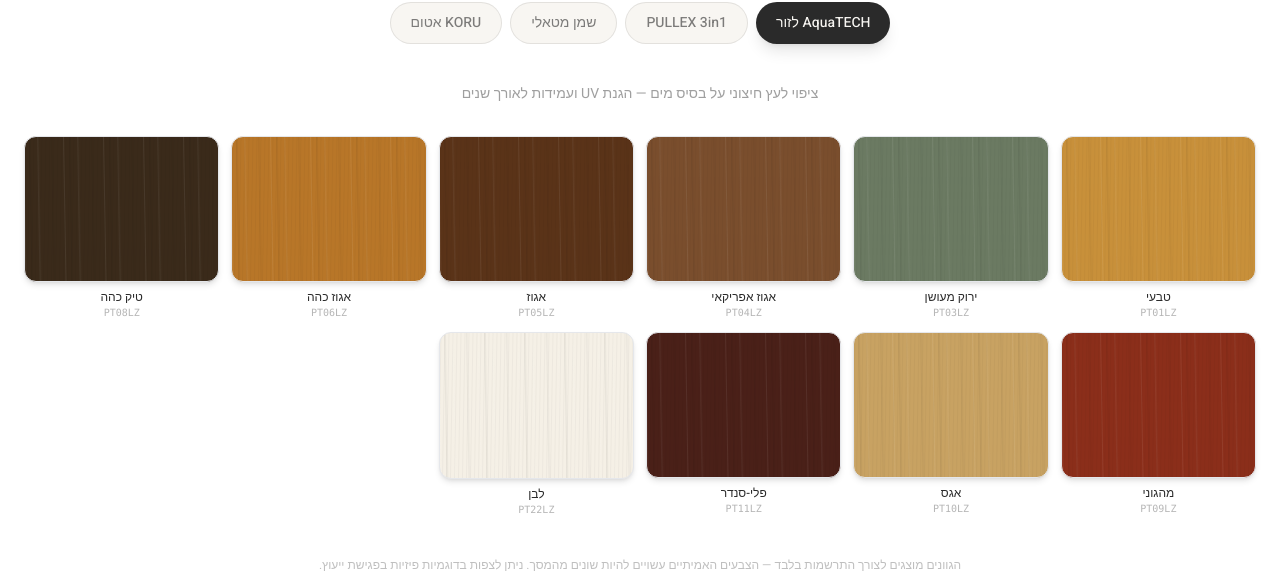
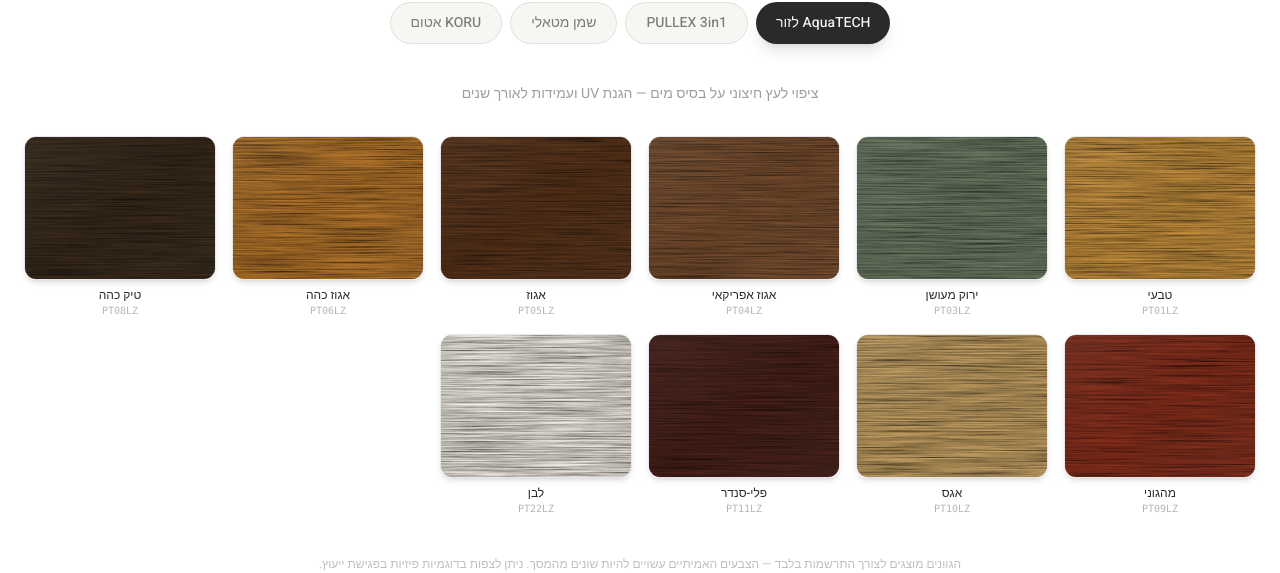
Before and after one commit to shalom3315/reef-woodworks, a Next.js app: page / in a window 1280 px wide. Shown: the part 3729-4302 px from the top of the page. Built offline with nearby package versions, Linux system fonts and the light colour scheme; no server answers; the database is empty.

Commit message:
feat: realistic SVG wood grain texture for color swatches

```diff
--- a/src/components/sections/ColorSwatches.tsx
+++ b/src/components/sections/ColorSwatches.tsx
@@ -5,35 +5,49 @@ import { motion, AnimatePresence } from 'framer-motion'
 import { X, Paintbrush2, CheckCircle2 } from 'lucide-react'
 import { COLOR_GROUPS, type ColorSwatch, type ColorGroup } from '@/data/colorSwatches'
 
-function woodStyle(hex: string): React.CSSProperties {
-  return {
-    backgroundColor: hex,
-    backgroundImage: `
-      repeating-linear-gradient(
-        89deg,
-        transparent 0px,
-        rgba(255,255,255,0.07) 1px,
-        transparent 2px,
-        transparent 6px,
-        rgba(0,0,0,0.05) 7px,
-        transparent 9px,
-        transparent 14px,
-        rgba(255,255,255,0.05) 15px,
-        transparent 17px,
-        transparent 28px,
-        rgba(0,0,0,0.04) 29px,
-        transparent 31px,
-        transparent 40px
-      ),
-      repeating-linear-gradient(
-        91deg,
-        transparent 0px,
-        rgba(0,0,0,0.03) 1px,
-        transparent 2px,
-        transparent 4px
-      )
-    `,
-  }
+function WoodPlank({ hex, className, seed = 5 }: { hex: string; className?: string; seed?: number }) {
+  const id = `wg-${hex.slice(1)}-${seed}`
+  return (
+    <svg
+      xmlns="http://www.w3.org/2000/svg"
+      className={className}
+      style={{ display: 'block', width: '100%', height: '100%' }}
+      preserveAspectRatio="xMidYMid slice"
+    >
+      <defs>
+        <filter id={id} x="0%" y="0%" width="100%" height="100%" colorInterpolationFilters="sRGB">
+          {/* Fine vertical grain lines */}
+          <feTurbulence type="fractalNoise" baseFrequency="0.012 0.72" numOctaves="5" seed={seed} result="noise" />
+          {/* Convert to grayscale for grain texture */}
+          <feColorMatrix type="saturate" values="0" in="noise" result="gray" />
+          {/* Increase contrast of the grain */}
+          <feComponentTransfer in="gray" result="grain">
+            <feFuncR type="linear" slope="1.6" intercept="-0.28" />
+            <feFuncG type="linear" slope="1.6" intercept="-0.28" />
+            <feFuncB type="linear" slope="1.6" intercept="-0.28" />
+          </feComponentTransfer>
+        </filter>
+      </defs>
+      {/* White base + grain filter */}
+      <rect width="100%" height="100%" fill="white" filter={`url(#${id})`} />
+      {/* Color overlay via multiply blending — exactly like real wood stain */}
+      <rect width="100%" height="100%" fill={hex} style={{ mixBlendMode: 'multiply' }} />
+      {/* Subtle highlight shimmer */}
+      <rect
+        width="100%"
+        height="100%"
+        fill="url(#shine)"
+        style={{ mixBlendMode: 'screen', opacity: 0.12 }}
+      />
+      <defs>
+        <linearGradient id="shine" x1="0%" y1="0%" x2="100%" y2="100%">
+          <stop offset="0%" stopColor="white" stopOpacity="0.4" />
+          <stop offset="50%" stopColor="white" stopOpacity="0" />
+          <stop offset="100%" stopColor="white" stopOpacity="0.15" />
+        </linearGradient>
+      </defs>
+    </svg>
+  )
 }
 
 function Modal({ color, onClose }: { color: ColorSwatch; onClose: () => void }) {
@@ -54,11 +68,12 @@ function Modal({ color, onClose }: { color: ColorSwatch; onClose: () => void })
           className="bg-white rounded-2xl shadow-2xl w-full max-w-sm overflow-hidden"
           onClick={(e) => e.stopPropagation()}
         >
-          {/* Color bar */}
-          <div className="h-32 w-full relative" style={woodStyle(color.hex)}>
+          {/* Wood plank header */}
+          <div className="h-36 w-full relative overflow-hidden">
+            <WoodPlank hex={color.hex} seed={7} className="absolute inset-0" />
             <button
               onClick={onClose}
-              className="absolute top-3 left-3 w-8 h-8 bg-white/80 hover:bg-white rounded-full flex items-center justify-center transition-colors"
+              className="absolute top-3 left-3 w-8 h-8 bg-white/80 hover:bg-white rounded-full flex items-center justify-center transition-colors z-10"
             >
               <X size={14} className="text-charcoal" />
             </button>
@@ -70,7 +85,9 @@ function Modal({ color, onClose }: { color: ColorSwatch; onClose: () => void })
                 <h3 className="font-heading text-xl font-bold text-charcoal">{color.name}</h3>
                 <span className="text-xs text-charcoal/40 font-mono">{color.code}</span>
               </div>
-              <div className="w-10 h-10 rounded-xl border border-charcoal/10 shadow-sm flex-shrink-0" style={{ backgroundColor: color.hex }} />
+              <div className="w-10 h-10 rounded-xl border border-charcoal/10 shadow-sm flex-shrink-0 overflow-hidden">
+                <WoodPlank hex={color.hex} seed={3} />
+              </div>
             </div>
 
             <p className="text-charcoal/70 text-sm leading-relaxed mb-4">{color.description}</p>
@@ -143,18 +160,17 @@ export default function ColorSwatches() {
           initial={{ opacity: 0, y: 10 }}
           animate={{ opacity: 1, y: 0 }}
           transition={{ duration: 0.3 }}
-          className="grid grid-cols-3 sm:grid-cols-4 md:grid-cols-5 lg:grid-cols-6 gap-3"
+          className="grid grid-cols-3 sm:grid-cols-4 md:grid-cols-5 lg:grid-cols-6 gap-4"
         >
-          {group.colors.map((color) => (
+          {group.colors.map((color, i) => (
             <button
               key={color.code}
               onClick={() => setSelected(color)}
               className="group flex flex-col items-center gap-2 cursor-pointer"
             >
-              <div
-                className="w-full aspect-[4/3] rounded-xl shadow-md group-hover:shadow-xl group-hover:scale-105 transition-all duration-200 border border-charcoal/8 overflow-hidden"
-                style={woodStyle(color.hex)}
-              />
+              <div className="w-full aspect-[4/3] rounded-xl shadow-md group-hover:shadow-xl group-hover:scale-105 transition-all duration-200 border border-charcoal/8 overflow-hidden">
+                <WoodPlank hex={color.hex} seed={i + 2} />
+              </div>
               <div className="text-center">
                 <p className="text-xs font-medium text-charcoal group-hover:text-gold transition-colors leading-tight">{color.name}</p>
                 <p className="text-[10px] text-charcoal/35 font-mono">{color.code}</p>
@@ -163,7 +179,6 @@ export default function ColorSwatches() {
           ))}
         </motion.div>
 
-        {/* Disclaimer */}
         <p className="text-center text-charcoal/30 text-xs mt-10 font-body">
           הגוונים מוצגים לצורך התרשמות בלבד — הצבעים האמיתיים עשויים להיות שונים מהמסך. ניתן לצפות בדוגמיות פיזיות בפגישת ייעוץ.
         </p>
```
